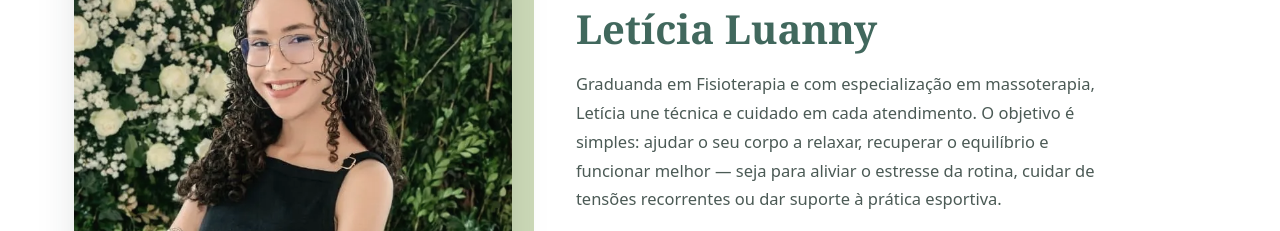
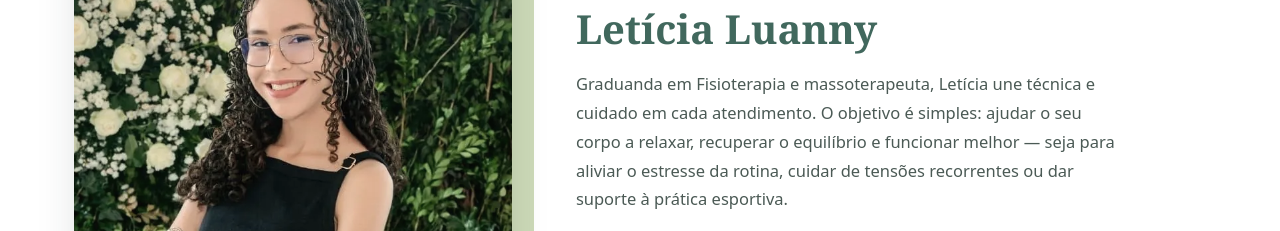
Before and after one commit to leandrosanttosdev-tech/leticia-luanny-massoterapia, a website: page index.html in a window 1280 px wide. Shown: the part 1185-1416 px from the top of the page. Drawn offline with Linux system fonts and the light colour scheme.

Commit message:
feat: atualiza index.html
Co-Authored-By: Claude Sonnet 5.5 <noreply@anthropic.com>

```diff
--- a/index.html
+++ b/index.html
@@ -185,7 +185,7 @@
       <div class="about-copy">
         <p class="eyebrow">Sobre</p>
         <h2>Letícia Luanny</h2>
-        <p>Graduanda em Fisioterapia e com especialização em massoterapia, Letícia une técnica e cuidado em cada atendimento. O objetivo é simples: ajudar o seu corpo a relaxar, recuperar o equilíbrio e funcionar melhor — seja para aliviar o estresse da rotina, cuidar de tensões recorrentes ou dar suporte à prática esportiva.</p>
+        <p>Graduanda em Fisioterapia e massoterapeuta, Letícia une técnica e cuidado em cada atendimento. O objetivo é simples: ajudar o seu corpo a relaxar, recuperar o equilíbrio e funcionar melhor — seja para aliviar o estresse da rotina, cuidar de tensões recorrentes ou dar suporte à prática esportiva.</p>
         <p>Cada sessão começa com uma escuta atenta das suas necessidades, para que a técnica aplicada faça sentido para o seu corpo, do início ao fim.</p>
         <div class="chip-row">
           <span class="chip">Graduanda em Fisioterapia</span>
```
